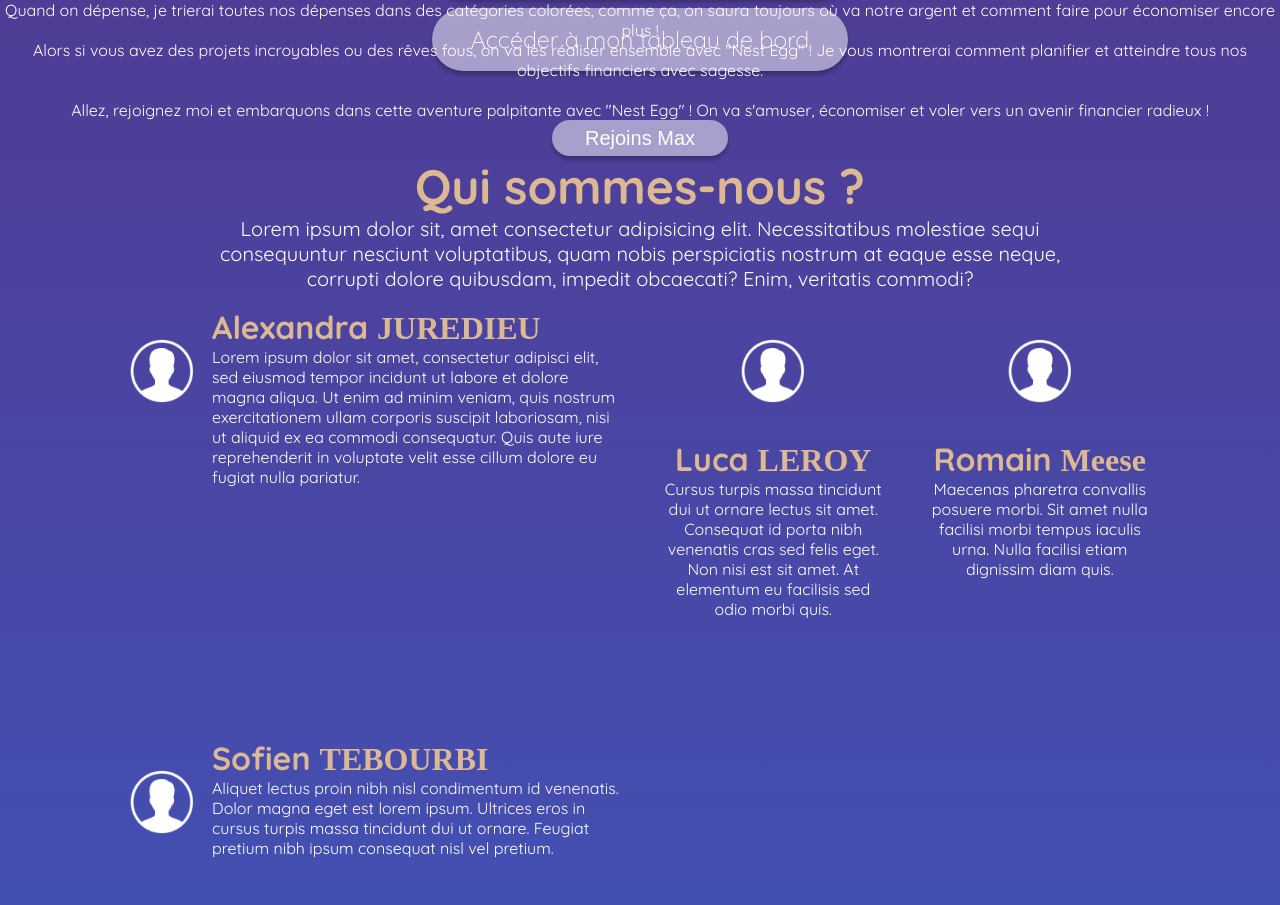
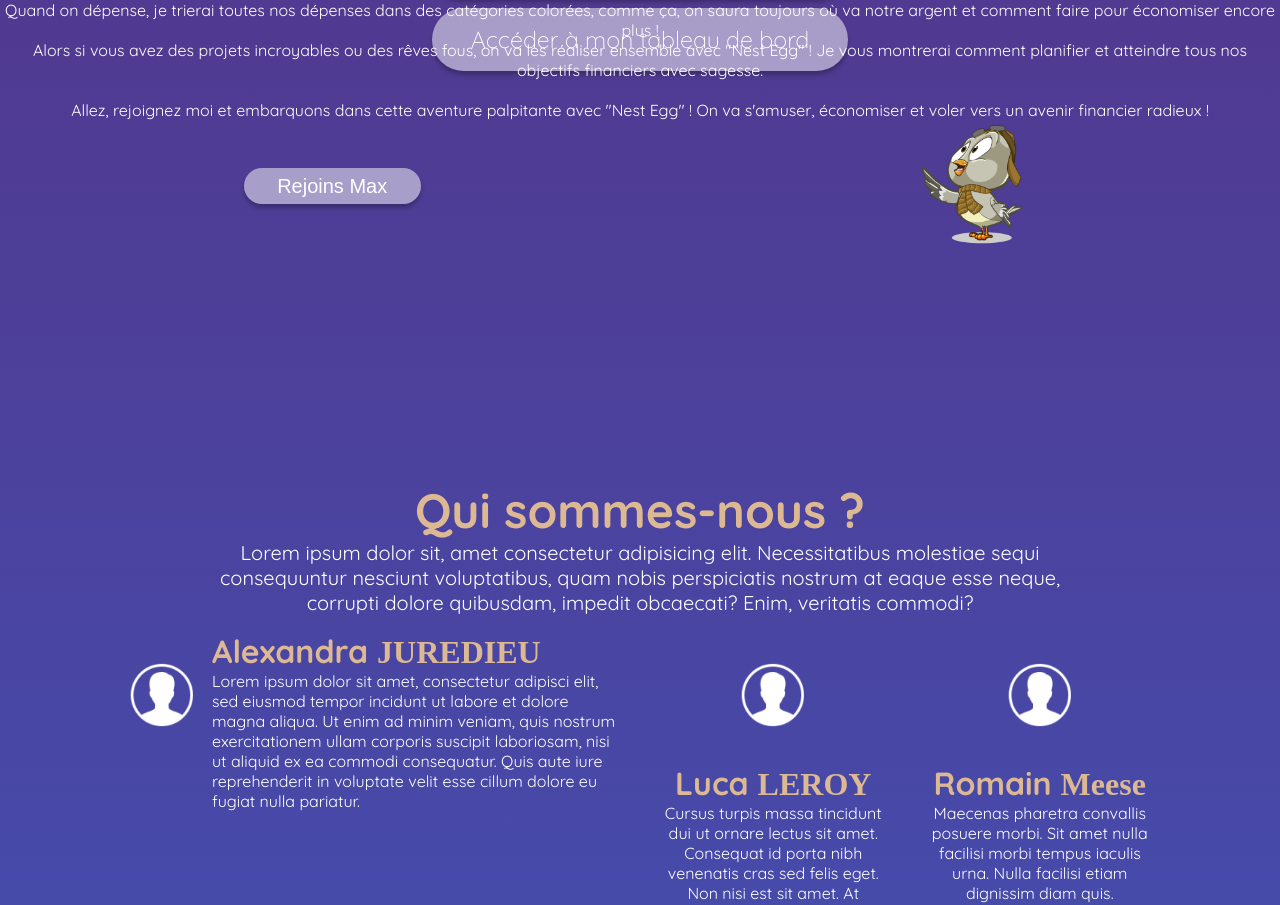
Before and after one commit to AlexandraJUREDIEU/NestEgg.App, a React (Vite) app: page / in a window 1280 px wide. Shown: the part 1000-1905 px from the top of the page. Built offline with nearby package versions, Linux system fonts and the light colour scheme; a web font is replaced by a local one.

Commit message:
🚧 Concept & height for all sections
- hauteur de 85vh sur toutes les sections
- ajout de l'oiseau sur la page concept
- style (taille) de l'oiseau)
- oiseau et bouton sur la même ligne (bouton sans margin auto)

```diff
--- a/src/pages/Concept.jsx
+++ b/src/pages/Concept.jsx
@@ -4,10 +4,28 @@ import styled from "styled-components"
 
 //styles
 const ConceptStyle = styled.section`
+height: 85vh;
 .screen-nest-egg{
     display: none;
 }
-`
+
+.screen-concept {
+    width:8em;
+    height:8em;
+}
+
+.bird-and-signin {
+    display: flex;
+    flex-direction:row-reverse;
+    justify-content: space-around;
+
+}
+
+.button-concept {
+    margin: auto 0;
+}
+
+`;
 
 
 function Concept() {
@@ -50,7 +68,12 @@ function Concept() {
                         Allez, rejoignez moi et embarquons dans cette aventure palpitante avec "Nest Egg" ! On va s'amuser, économiser et voler vers un avenir financier radieux !</span>}
                 />
             </div>
-            <ButtonLink to="/signin" content="Rejoins Max" />
+            <div class="bird-and-signin">
+            <div class="bird-concept-aside">
+                <img src="public\bird-concept.png" alt="bird concept" className="screen-concept"/>
+            </div>
+            <ButtonLink to="/signin" content="Rejoins Max" className="button-concept" />
+            </div>
         </ConceptStyle>
     </>)
 }
--- a/src/pages/Pricing.jsx
+++ b/src/pages/Pricing.jsx
@@ -5,6 +5,7 @@ import styled from "styled-components";
 
 //style
 const PricingStyle = styled.section`
+height: 85vh;
   .slider {
     border: black 3px solid;
   }
```
Also changed, not shown: public/bird-concept.png (added).
